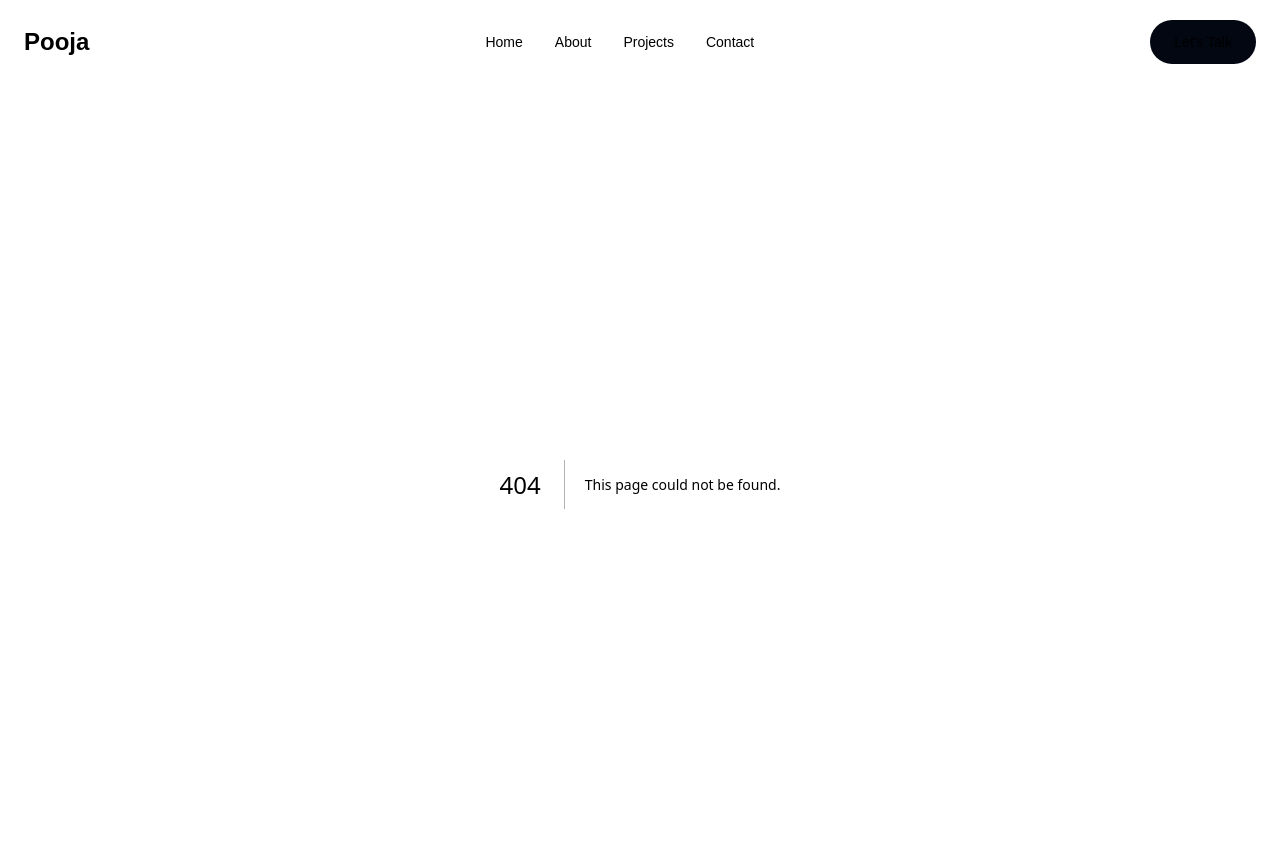
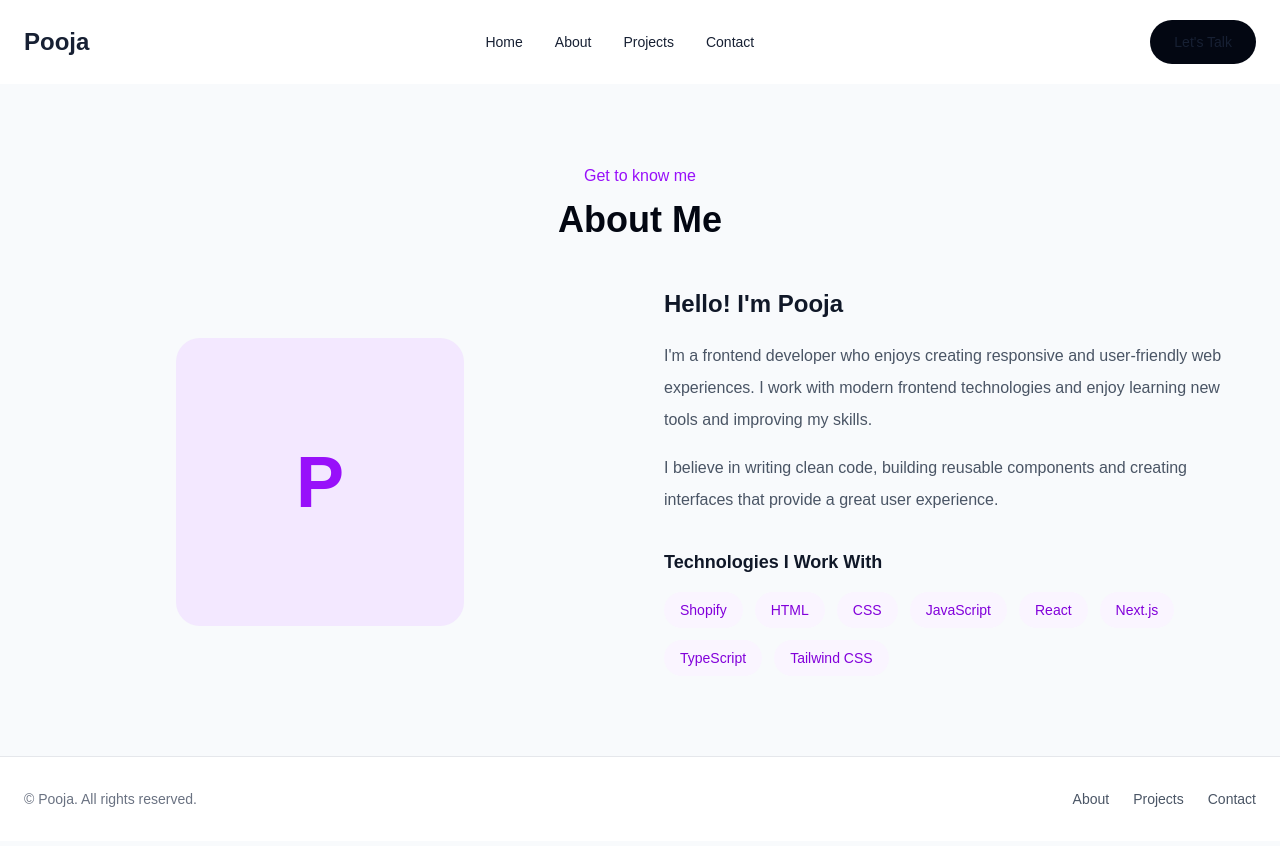
Before and after one commit to poojaukade/next-js-, a Next.js app in the folder nextjs_project/: page /about in a window 1280 px wide. Before the commit this address had no page. Shown: the top 846 px of the page. Built offline with nearby package versions, Linux system fonts and the light colour scheme.

Commit message:
footer created

```diff
--- /dev/null
+++ b/nextjs_project/app/_components/Footer.tsx
@@ -0,0 +1,32 @@
+
+import Link from "next/link";
+
+export default function Footer() {
+  return (
+    <footer className="border-t border-gray-200 bg-white">
+      <div className="mx-auto flex max-w-7xl flex-col items-center justify-between gap-4 px-6 py-8 sm:flex-row">
+
+        {/* Copyright */}
+        <p className="text-sm text-gray-500">
+          © Pooja. All rights reserved.
+        </p>
+
+        {/* Footer navigation */}
+        <div className="flex gap-6 text-sm text-gray-600">
+          <Link href="/about" className="hover:text-purple-600">
+            About
+          </Link>
+
+          <Link href="/projects" className="hover:text-purple-600">
+            Projects
+          </Link>
+
+          <Link href="/contact" className="hover:text-purple-600">
+            Contact
+          </Link>
+        </div>
+
+      </div>
+    </footer>
+  );
+}
--- /dev/null
+++ b/nextjs_project/app/about/page.tsx
@@ -0,0 +1,66 @@
+
+export default function About() {
+  return (
+    <section className="mx-auto max-w-7xl px-6 py-20">
+
+      {/* Page Heading */}
+      <div className="mb-12 text-center">
+        <p className="font-medium text-purple-600">
+          Get to know me
+        </p>
+
+        <h1 className="mt-3 text-4xl font-bold text-gray-950">
+          About Me
+        </h1>
+      </div>
+
+      {/* About Content */}
+      <div className="grid items-center gap-12 md:grid-cols-2">
+
+        {/* Profile Placeholder */}
+        <div className="flex justify-center">
+          <div className="flex h-72 w-72 items-center justify-center rounded-3xl bg-purple-100 text-7xl font-bold text-purple-600">
+            P
+          </div>
+        </div>
+
+        {/* Description */}
+        <div>
+          <h2 className="text-2xl font-bold text-gray-900">
+            Hello! I'm Pooja
+          </h2>
+
+          <p className="mt-5 leading-8 text-gray-600">
+            I'm a frontend developer who enjoys creating
+            responsive and user-friendly web experiences.
+            I work with modern frontend technologies and
+            enjoy learning new tools and improving my skills.
+          </p>
+
+          <p className="mt-4 leading-8 text-gray-600">
+            I believe in writing clean code, building
+            reusable components and creating interfaces
+            that provide a great user experience.
+          </p>
+
+          {/* Skills */}
+          <h3 className="mt-8 text-lg font-semibold text-gray-900">
+            Technologies I Work With
+          </h3>
+
+          <div className="mt-4 flex flex-wrap gap-3">
+            {["Shopify","HTML", "CSS", "JavaScript", "React", "Next.js", "TypeScript", "Tailwind CSS"].map((skill) => (
+              <span
+                key={skill}
+                className="rounded-full bg-purple-50 px-4 py-2 text-sm font-medium text-purple-700"
+              >
+                {skill}
+              </span>
+            ))}
+          </div>
+        </div>
+
+      </div>
+    </section>
+  );
+}
--- a/nextjs_project/app/layout.tsx
+++ b/nextjs_project/app/layout.tsx
@@ -2,6 +2,7 @@
 import type { Metadata } from "next";
 import "./globals.css";
 import Navbar from "./_components/Navbar";
+import Footer from "./_components/Footer";
 
 export const metadata: Metadata = {
   title: "Pooja | Frontend Developer",
@@ -22,7 +23,7 @@ export default function RootLayout({
           {children}
         </main>
 
-        {/* Footer will be added later */}
+        <Footer />
       </body>
     </html>
   );
--- a/nextjs_project/app/page.tsx
+++ b/nextjs_project/app/page.tsx
@@ -1,69 +1,56 @@
-import Image from "next/image";
+
+import Link from "next/link";
 
 export default function Home() {
   return (
-    <div className="flex flex-col flex-1 items-center justify-center bg-zinc-50 font-sans dark:bg-black">
-      <main className="flex flex-1 w-full max-w-3xl flex-col items-center justify-between py-32 px-16 bg-white dark:bg-black sm:items-start">
-        <Image
-          className="dark:invert h-5 w-[100px]"
-          src="/next.svg"
-          alt="Next.js logo"
-          width={100}
-          height={20}
-          priority
-        />
-        <div className="flex flex-col items-center gap-6 text-center sm:items-start sm:text-left">
-          <h1 className="max-w-xs text-3xl font-semibold leading-10 tracking-tight text-black dark:text-zinc-50">
-            To get started, edit the{" "}
-            <code className="rounded bg-black/[.06] px-1.5 py-0.5 font-mono text-[0.9em] dark:bg-white/[.08]">
-              page.tsx
-            </code>{" "}
-            file.
-          </h1>
-          <p className="max-w-md text-lg leading-8 text-zinc-600 dark:text-zinc-400">
-            Looking for a starting point or more instructions? Head over to{" "}
-            <a
-              href="https://vercel.com/templates?framework=next.js&utm_source=create-next-app&utm_medium=appdir-template-tw&utm_campaign=create-next-app"
-              className="font-medium text-zinc-950 dark:text-zinc-50"
-            >
-              Templates
-            </a>{" "}
-            or the{" "}
-            <a
-              href="https://nextjs.org/learn?utm_source=create-next-app&utm_medium=appdir-template-tw&utm_campaign=create-next-app"
-              className="font-medium text-zinc-950 dark:text-zinc-50"
-            >
-              Learning
-            </a>{" "}
-            center.
-          </p>
+    <section className="mx-auto grid min-h-[75vh] max-w-7xl items-center gap-12 px-6 py-16 md:grid-cols-2">
+
+      {/* Left Content */}
+      <div>
+        <p className="mb-4 font-medium text-purple-600">
+          Hello, welcome to my portfolio!
+        </p>
+
+        <h1 className="text-4xl font-bold leading-tight text-gray-950 sm:text-5xl lg:text-6xl">
+          Hi, I'm Pooja.
+          <span className="block text-purple-600">
+            Frontend Developer
+          </span>
+        </h1>
+
+        <p className="mt-6 max-w-lg text-base leading-7 text-gray-600">
+          I enjoy building clean, responsive and user-friendly
+          websites using modern frontend technologies.
+          I love turning ideas into meaningful digital experiences.
+        </p>
+
+        {/* Action Buttons */}
+        <div className="mt-8 flex flex-wrap gap-4">
+
+          <Link
+            href="/projects"
+            className="rounded-full bg-purple-600 px-7 py-3 font-medium text-white transition hover:bg-purple-700"
+          >
+            View My Projects
+          </Link>
+
+          <Link
+            href="/contact"
+            className="rounded-full border border-gray-300 px-7 py-3 font-medium text-gray-800 transition hover:border-purple-600 hover:text-purple-600"
+          >
+            Contact Me
+          </Link>
+
         </div>
-        <div className="flex flex-col gap-4 text-base font-medium sm:flex-row">
-          <a
-            className="flex h-12 w-full items-center justify-center gap-2 rounded-full bg-foreground px-5 text-background transition-colors hover:bg-[#383838] dark:hover:bg-[#ccc] md:w-[158px]"
-            href="https://vercel.com/new?utm_source=create-next-app&utm_medium=appdir-template-tw&utm_campaign=create-next-app"
-            target="_blank"
-            rel="noopener noreferrer"
-          >
-            <Image
-              className="dark:invert h-[14px] w-4"
-              src="/vercel.svg"
-              alt="Vercel logomark"
-              width={16}
-              height={14}
-            />
-            Deploy Now
-          </a>
-          <a
-            className="flex h-12 w-full items-center justify-center rounded-full border border-solid border-black/[.08] px-5 transition-colors hover:border-transparent hover:bg-black/[.04] dark:border-white/[.145] dark:hover:bg-[#1a1a1a] md:w-[158px]"
-            href="https://nextjs.org/docs?utm_source=create-next-app&utm_medium=appdir-template-tw&utm_campaign=create-next-app"
-            target="_blank"
-            rel="noopener noreferrer"
-          >
-            ReadOnly
-          </a>
+      </div>
+
+      {/* Right Content */}
+      <div className="flex justify-center">
+        <div className="flex h-72 w-72 items-center justify-center rounded-full bg-purple-100 text-7xl font-bold text-purple-600 sm:h-96 sm:w-96">
+          P
         </div>
-      </main>
-    </div>
+      </div>
+
+    </section>
   );
 }
--- /dev/null
+++ b/nextjs_project/app/projects/page.tsx
@@ -0,0 +1,68 @@
+
+import Link from "next/link";
+import { projects } from "@/data/projects";
+
+
+export default function Projects() {
+  return (
+    <section className="mx-auto max-w-7xl px-6 py-20">
+
+      {/* Heading */}
+      <div className="mb-12 text-center">
+        <p className="font-medium text-purple-600">
+          My recent work
+        </p>
+
+        <h1 className="mt-3 text-4xl font-bold text-gray-950">
+          My Projects
+        </h1>
+
+        <p className="mt-4 text-gray-600">
+          Here are some projects I've worked on.
+        </p>
+      </div>
+
+      {/* Project Cards */}
+      <div className="grid gap-8 sm:grid-cols-2 lg:grid-cols-3">
+
+        {projects.map((project) => (
+          <div
+            key={project.id}
+            className="rounded-2xl border border-gray-200 bg-white p-6 shadow-sm transition hover:-translate-y-1 hover:shadow-lg"
+          >
+
+            <h2 className="text-xl font-bold text-gray-900">
+              {project.title}
+            </h2>
+
+            <p className="mt-3 leading-7 text-gray-600">
+              {project.description}
+            </p>
+
+            {/* Technologies */}
+            <div className="mt-5 flex flex-wrap gap-2">
+              {project.technologies.map((tech) => (
+                <span
+                  key={tech}
+                  className="rounded-full bg-purple-50 px-3 py-1 text-xs font-medium text-purple-700"
+                >
+                  {tech}
+                </span>
+              ))}
+            </div>
+
+            {/* Details Link */}
+            <Link
+              href={`/projects/${project.id}`}
+              className="mt-6 inline-block font-medium text-purple-600 hover:text-purple-800"
+            >
+              View Details →
+            </Link>
+
+          </div>
+        ))}
+
+      </div>
+    </section>
+  );
+}
--- a/nextjs_project/data/projects.ts
+++ b/nextjs_project/data/projects.ts
@@ -1,76 +1,24 @@
 
-export type Project = {
-  id: string;
-  title: string;
-  description: string;
-  technologies: string[];
-  category: string;
-  features: string[];
-  github: string;
-  liveDemo: string;
-};
-
-export const projects: Project[] = [
+export const projects = [
   {
-    id: "expense-tracker",
+    id: "1",
+    title: "Recipe Search App",
+    description:
+      "A recipe application that allows users to search recipes, view ingredients and save their favourites.",
+    technologies: ["React", "JavaScript", "CSS"],
+  },
+  {
+    id: "2",
     title: "Expense Tracker",
     description:
-      "A responsive expense management application to track income, expenses and financial activities.",
-    technologies: [
-      "React",
-      "TypeScript",
-      "Tailwind CSS",
-    ],
-    category: "Web Application",
-    features: [
-      "Add and delete transactions",
-      "Filter transactions by category",
-      "Track total income and expenses",
-      "Responsive user interface",
-    ],
-    github: "https://github.com/yourusername/expense-tracker",
-    liveDemo: "https://example.com",
+      "An expense management application to track income, expenses and monitor spending.",
+    technologies: ["React", "TypeScript", "Tailwind CSS"],
   },
   {
-    id: "recipe-search",
-    title: "Recipe Search Application",
+    id: "3",
+    title: "Personal Portfolio",
     description:
-      "A recipe discovery application that allows users to search recipes and view cooking instructions.",
-    technologies: [
-      "React",
-      "JavaScript",
-      "API",
-      "CSS",
-    ],
-    category: "Web Application",
-    features: [
-      "Search recipes using an API",
-      "View recipe details",
-      "Save favourite recipes",
-      "Store favourites using localStorage",
-    ],
-    github: "https://github.com/yourusername/recipe-search",
-    liveDemo: "https://example.com",
-  },
-  {
-    id: "shopify-store",
-    title: "Shopify Store Customization",
-    description:
-      "A customized Shopify storefront with reusable sections, responsive layouts and interactive components.",
-    technologies: [
-      "Shopify",
-      "Liquid",
-      "JavaScript",
-      "CSS",
-    ],
-    category: "E-commerce",
-    features: [
-      "Custom Shopify sections",
-      "Reusable theme blocks",
-      "Responsive layouts",
-      "Interactive storefront components",
-    ],
-    github: "https://github.com/yourusername/shopify-store",
-    liveDemo: "https://example.com",
+      "A responsive portfolio website showcasing projects, skills and developer information.",
+    technologies: ["Next.js", "TypeScript", "Tailwind CSS"],
   },
 ];
```
